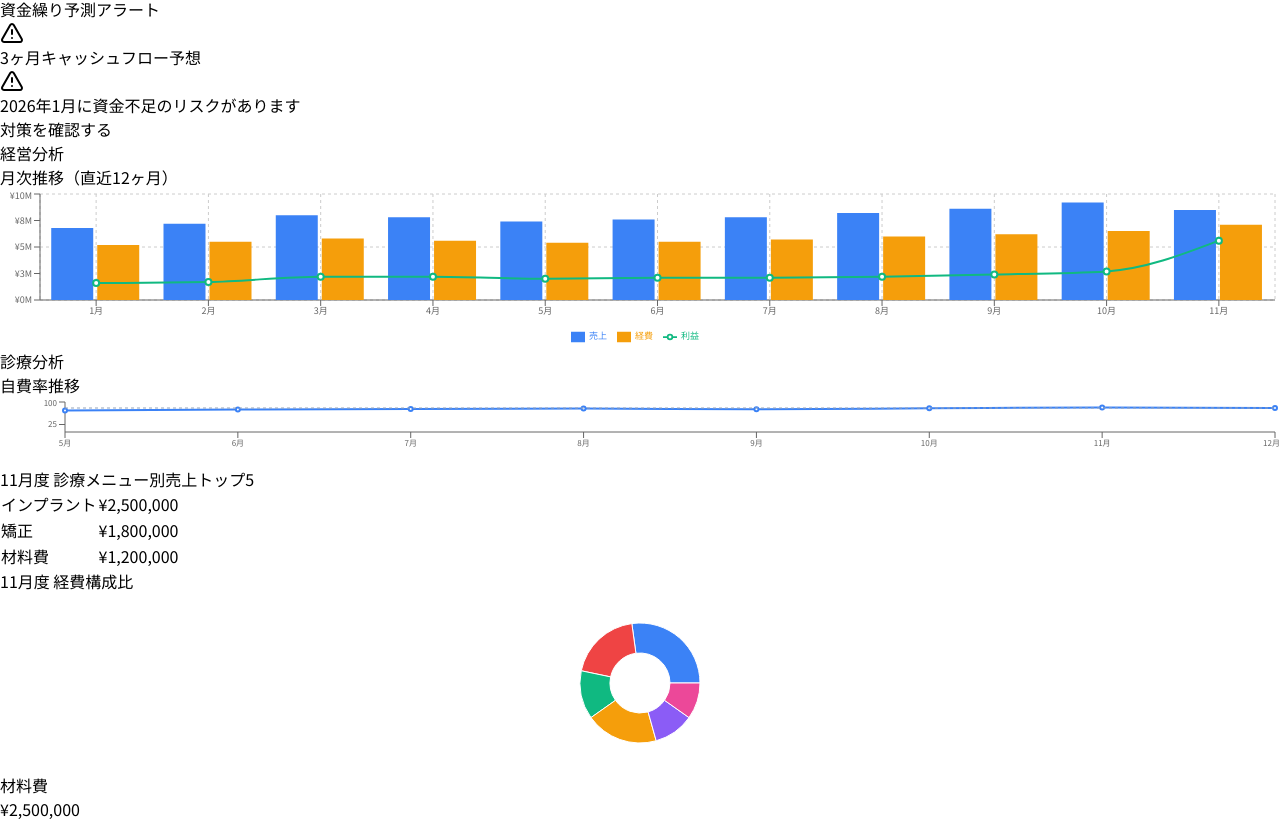
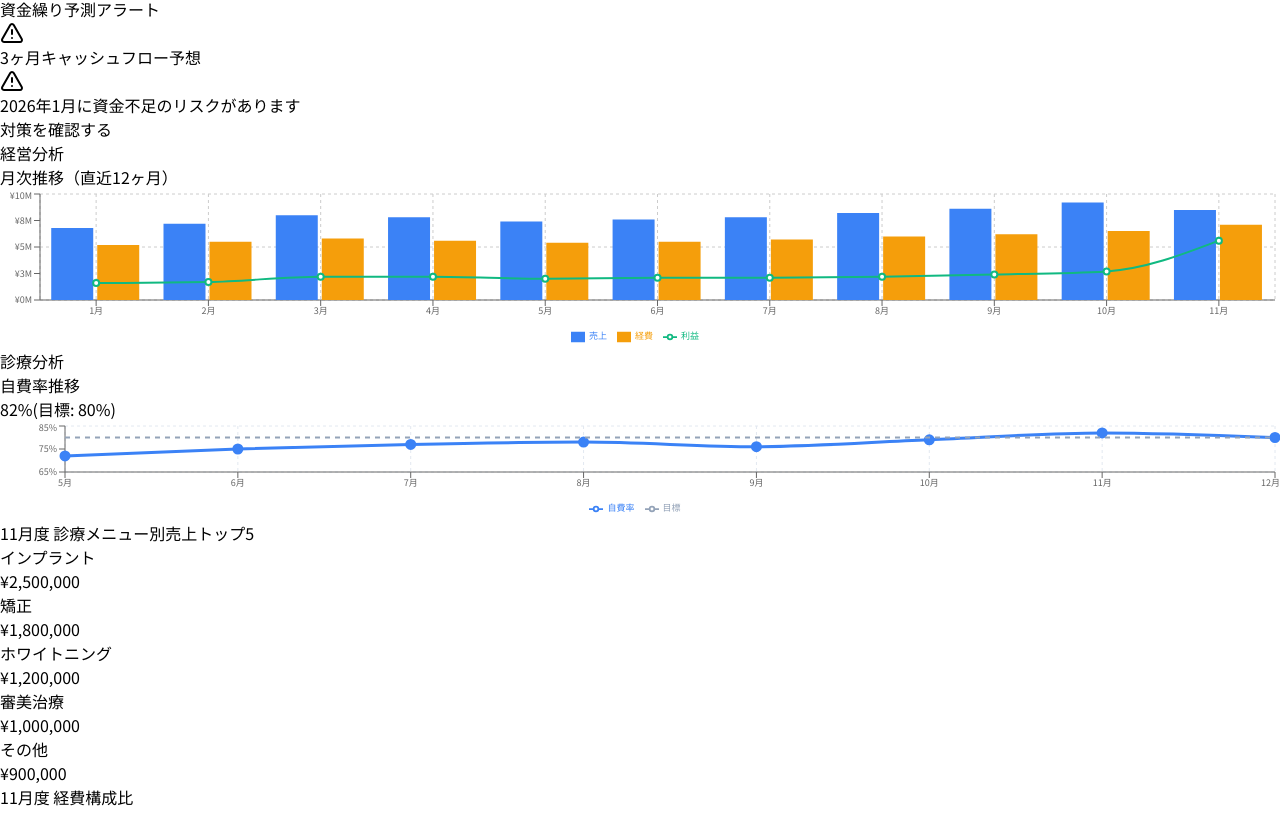
Before and after one commit to okada-y1221/dental-tax-dashboard, a React (Vite) app: page / in a window 1280 px wide. Shown: the part 1333-2154 px from the top of the page. Built offline with nearby package versions, Linux system fonts and the light colour scheme.

Commit message:
Update App.jsx

```diff
--- a/src/App.jsx
+++ b/src/App.jsx
@@ -197,15 +197,15 @@ const DentalTaxDashboard = () => {
 
         {/* Content */}
         <div className="flex-1 overflow-auto p-4">
-          <div className="h-full flex flex-col gap-4">
+          <div className="h-full flex flex-col gap-4 lg:min-h-0">
 
             {/* Top Row - 3 Cards */}
-            <div className="grid grid-cols-3 gap-4" style={{ height: '28%' }}>
+            <div className="grid grid-cols-1 md:grid-cols-2 lg:grid-cols-3 gap-4" style={{ height: 'auto', minHeight: '28%' }}>
 
               {/* 今月の経営速報 */}
               <div className="bg-white rounded-lg shadow p-4">
                 <h3 className="text-sm font-semibold text-slate-700 mb-3">今月の経営速報（11月度速報値）</h3>
-                <div className="grid grid-cols-3 gap-4">
+                <div className="grid grid-cols-1 sm:grid-cols-3 gap-4">
                   <div>
                     <div className="text-xs text-slate-600 mb-2">売上</div>
                     <div className="text-xs text-slate-500 mb-1">保険</div>
@@ -257,7 +257,7 @@ const DentalTaxDashboard = () => {
               {/* 納税見込み額 */}
               <div className="bg-white rounded-lg shadow p-4">
                 <h3 className="text-sm font-semibold text-slate-700 mb-3">納税見込み額（2025年度予測）</h3>
-                <div className="grid grid-cols-3 gap-4">
+                <div className="grid grid-cols-1 sm:grid-cols-3 gap-4">
                   <div>
                     <div className="text-xs text-slate-600 mb-2">所得税</div>
                     <div className="text-xl font-bold">{formatCurrency(editMode ? tempData.taxEstimate.income : data.taxEstimate.income)}</div>
@@ -305,13 +305,13 @@ const DentalTaxDashboard = () => {
             </div>
 
             {/* Bottom Row */}
-            <div className="grid grid-cols-3 gap-4 flex-1 min-h-0">
+            <div className="grid grid-cols-1 lg:grid-cols-3 gap-4 flex-1 min-h-0">
 
               {/* Left - 経営分析 */}
-              <div className="col-span-2 bg-slate-100 rounded-lg p-3 overflow-auto">
+              <div className="lg:col-span-2 bg-slate-100 rounded-lg p-3 overflow-auto">
                 <h2 className="text-base font-bold text-slate-800 mb-3">経営分析</h2>
 
-                <div className="grid grid-cols-2 gap-3 mb-3">
+                <div className="grid grid-cols-1 md:grid-cols-2 gap-3 mb-3">
                   <div className="bg-white rounded-lg shadow p-3">
                     <h3 className="text-sm font-semibold text-slate-800 mb-2">月次推移（直近12ヶ月）</h3>
                     <ResponsiveContainer width="100%" height={160}>
@@ -330,35 +330,109 @@ const DentalTaxDashboard = () => {
 
                   <div className="bg-white rounded-lg shadow p-3">
                     <h3 className="text-sm font-semibold text-slate-800 mb-2">診療分析</h3>
-                    <h4 className="text-xs text-slate-600 mb-1">自費率推移</h4>
-                    <ResponsiveContainer width="100%" height={70}>
+
+                    {/* 自費率推移 */}
+                    <div className="mb-3">
+                      <div className="flex items-center justify-between mb-1">
+                        <h4 className="text-xs text-slate-600">自費率推移</h4>
+                        <div className="text-xs">
+                          <span className="text-green-600 font-semibold">82%</span>
+                          <span className="text-slate-500 ml-1">(目標: 80%)</span>
+                        </div>
+                      </div>
+                      <ResponsiveContainer width="100%" height={100}>
                         <LineChart data={[
-                        { m: '5月', r: 72, t: 80 },
-                        { m: '6月', r: 75, t: 80 },
-                        { m: '7月', r: 77, t: 80 },
-                        { m: '8月', r: 78, t: 80 },
-                        { m: '9月', r: 76, t: 80 },
-                        { m: '10月', r: 79, t: 80 },
-                        { m: '11月', r: 82, t: 80 },
-                        { m: '12月', r: 80, t: 80 }
+                          { month: '5月', rate: 72, target: 80 },
+                          { month: '6月', rate: 75, target: 80 },
+                          { month: '7月', rate: 77, target: 80 },
+                          { month: '8月', rate: 78, target: 80 },
+                          { month: '9月', rate: 76, target: 80 },
+                          { month: '10月', rate: 79, target: 80 },
+                          { month: '11月', rate: 82, target: 80 },
+                          { month: '12月', rate: 80, target: 80 }
                         ]}>
-                        <XAxis dataKey="m" tick={{ fontSize: 8 }} />
-                        <YAxis domain={[0, 100]} tick={{ fontSize: 8 }} />
-                        <Line type="monotone" dataKey="r" stroke="#3b82f6" strokeWidth={2} dot={{ r: 2 }} />
-                        <Line type="monotone" dataKey="t" stroke="#94a3b8" strokeDasharray="3 3" strokeWidth={1} dot={false} />
+                          <CartesianGrid strokeDasharray="3 3" stroke="#e2e8f0" />
+                          <XAxis dataKey="month" tick={{ fontSize: 9 }} />
+                          <YAxis domain={[65, 85]} tick={{ fontSize: 9 }} tickFormatter={(v) => `${v}%`} />
+                          <Tooltip formatter={(v) => `${v}%`} contentStyle={{ fontSize: '10px' }} />
+                          <Line
+                            type="monotone"
+                            dataKey="rate"
+                            stroke="#3b82f6"
+                            strokeWidth={3}
+                            name="自費率"
+                            dot={{ fill: '#3b82f6', r: 4 }}
+                            activeDot={{ r: 6 }}
+                          />
+                          <Line
+                            type="monotone"
+                            dataKey="target"
+                            stroke="#94a3b8"
+                            strokeDasharray="5 5"
+                            strokeWidth={2}
+                            name="目標"
+                            dot={false}
+                          />
+                          <Legend wrapperStyle={{ fontSize: '9px' }} />
                         </LineChart>
                       </ResponsiveContainer>
-                    <h4 className="text-xs font-semibold text-slate-700 mb-1 mt-2">11月度 診療メニュー別売上トップ5</h4>
-                    <table className="w-full text-xs">
-                      <tbody>
-                        <tr><td>インプラント</td><td className="text-right font-semibold">¥2,500,000</td></tr>
-                        <tr><td>矯正</td><td className="text-right font-semibold">¥1,800,000</td></tr>
-                        <tr><td>材料費</td><td className="text-right font-semibold">¥1,200,000</td></tr>
-                      </tbody>
-                    </table>
+                    </div>
+
+                    {/* 診療メニュー別売上トップ5 */}
+                    <div>
+                      <h4 className="text-xs font-semibold text-slate-700 mb-2">11月度 診療メニュー別売上トップ5</h4>
+                      <div className="space-y-1.5">
+                        <div className="flex items-center">
+                          <div className="w-20 text-xs text-slate-600">インプラント</div>
+                          <div className="flex-1 mx-2">
+                            <div className="h-5 bg-blue-100 rounded relative overflow-hidden">
+                              <div className="h-full bg-blue-500 rounded" style={{ width: '100%' }}></div>
+                            </div>
+                          </div>
+                          <div className="w-24 text-right text-xs font-semibold">¥2,500,000</div>
+                        </div>
+                        <div className="flex items-center">
+                          <div className="w-20 text-xs text-slate-600">矯正</div>
+                          <div className="flex-1 mx-2">
+                            <div className="h-5 bg-green-100 rounded relative overflow-hidden">
+                              <div className="h-full bg-green-500 rounded" style={{ width: '72%' }}></div>
+                            </div>
+                          </div>
+                          <div className="w-24 text-right text-xs font-semibold">¥1,800,000</div>
+                        </div>
+                        <div className="flex items-center">
+                          <div className="w-20 text-xs text-slate-600">ホワイトニング</div>
+                          <div className="flex-1 mx-2">
+                            <div className="h-5 bg-purple-100 rounded relative overflow-hidden">
+                              <div className="h-full bg-purple-500 rounded" style={{ width: '48%' }}></div>
+                            </div>
+                          </div>
+                          <div className="w-24 text-right text-xs font-semibold">¥1,200,000</div>
+                        </div>
+                        <div className="flex items-center">
+                          <div className="w-20 text-xs text-slate-600">審美治療</div>
+                          <div className="flex-1 mx-2">
+                            <div className="h-5 bg-orange-100 rounded relative overflow-hidden">
+                              <div className="h-full bg-orange-500 rounded" style={{ width: '40%' }}></div>
+                            </div>
+                          </div>
+                          <div className="w-24 text-right text-xs font-semibold">¥1,000,000</div>
+                        </div>
+                        <div className="flex items-center">
+                          <div className="w-20 text-xs text-slate-600">その他</div>
+                          <div className="flex-1 mx-2">
+                            <div className="h-5 bg-slate-100 rounded relative overflow-hidden">
+                              <div className="h-full bg-slate-400 rounded" style={{ width: '36%' }}></div>
+                            </div>
+                          </div>
+                          <div className="w-24 text-right text-xs font-semibold">¥900,000</div>
+                        </div>
+                      </div>
+                    </div>
                   </div>
                 </div>
 
+                <div className="grid grid-cols-1 md:grid-cols-2 gap-3">
                   <div className="bg-white rounded-lg shadow p-3">
                     <h3 className="text-sm font-semibold text-slate-800 mb-2">11月度 経費構成比</h3>
                     <div className="grid grid-cols-2 gap-3">
@@ -423,6 +497,31 @@ const DentalTaxDashboard = () => {
                       </div>
                     </div>
                   </div>
+
+                  <div className="bg-white rounded-lg shadow p-3">
+                    <h3 className="text-sm font-semibold text-slate-800 mb-2">材料費・技工費率推移</h3>
+                    <ResponsiveContainer width="100%" height={180}>
+                      <LineChart data={[
+                        { m: '1月', r1: 60, r2: 55 },
+                        { m: '2月', r1: 62, r2: 58 },
+                        { m: '3月', r1: 65, r2: 60 },
+                        { m: '4月', r1: 63, r2: 62 },
+                        { m: '5月', r1: 68, r2: 65 },
+                        { m: '6月', r1: 70, r2: 68 },
+                        { m: '7月', r1: 72, r2: 70 },
+                        { m: '8月', r1: 75, r2: 72 },
+                        { m: '9月', r1: 73, r2: 74 },
+                        { m: '10月', r1: 70, r2: 75 }
+                      ]}>
+                        <XAxis dataKey="m" tick={{ fontSize: 8 }} />
+                        <YAxis domain={[0, 100]} tick={{ fontSize: 8 }} />
+                        <Line type="monotone" dataKey="r1" stroke="#f59e0b" strokeWidth={2} name="材料費率" />
+                        <Line type="monotone" dataKey="r2" stroke="#ef4444" strokeWidth={2} name="技工費率" />
+                        <Legend wrapperStyle={{ fontSize: '9px' }} />
+                      </LineChart>
+                    </ResponsiveContainer>
+                  </div>
+                </div>
               </div>
 
               {/* Right - アクション&管理 */}
```
Lines whose indentation alone changed are shown as unchanged.
